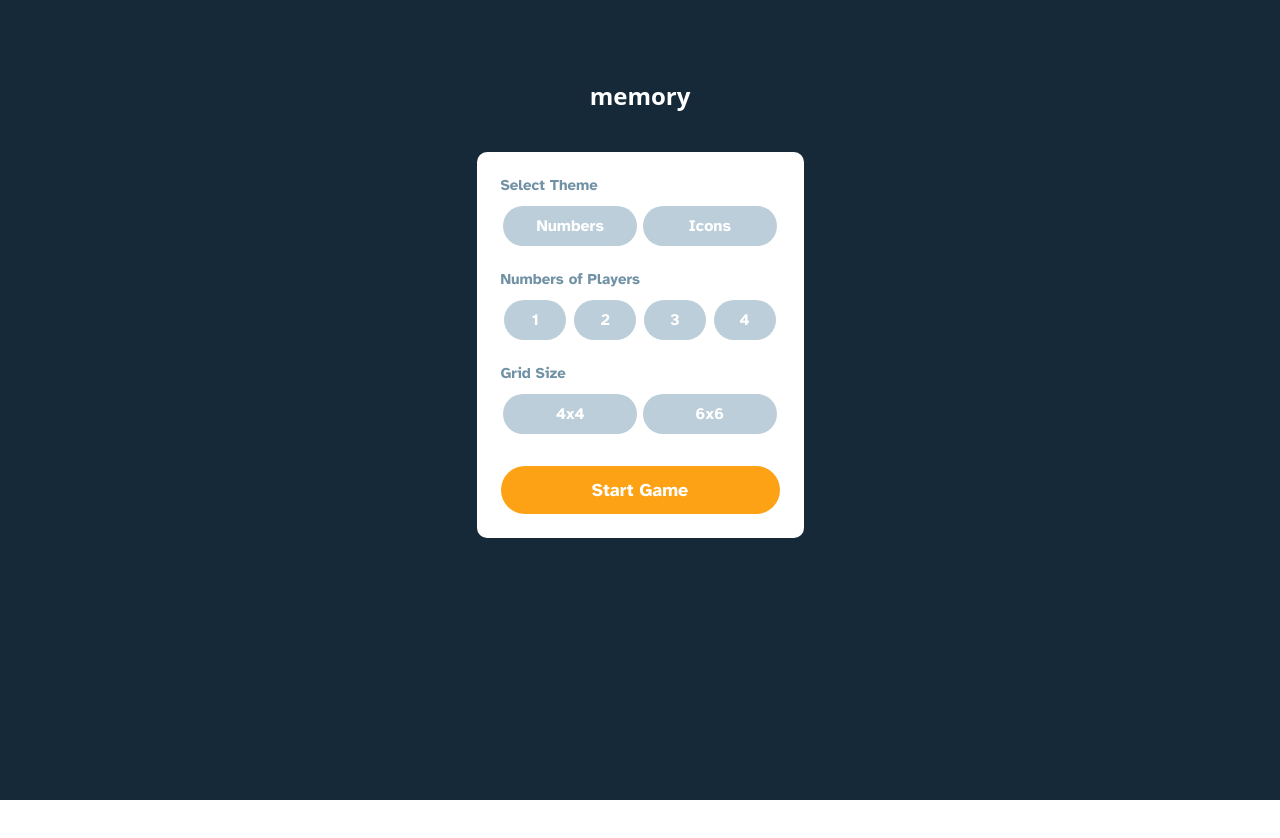
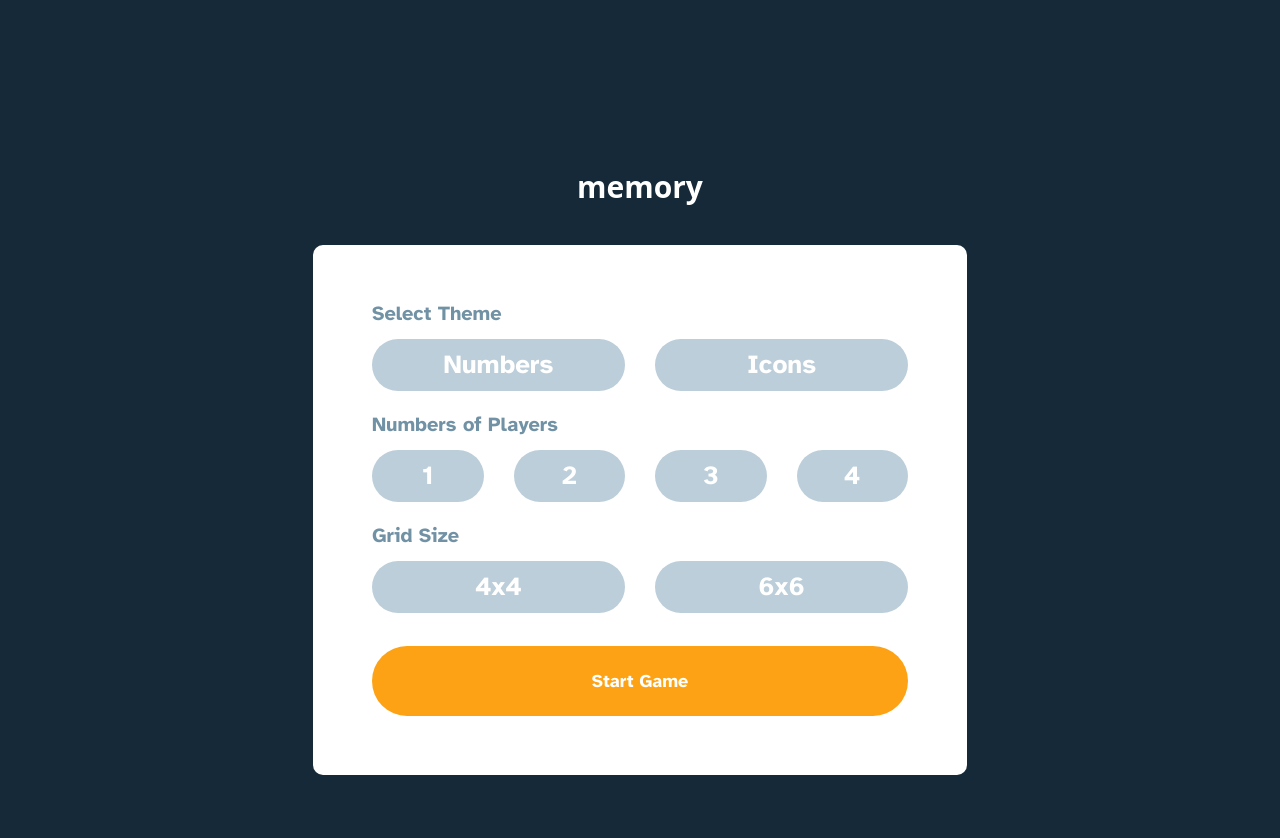
Before and after one commit to ZurabKobakhidze/memory-game, a React (Vite) app: page / in a window 1280 px wide. Shown: the top 838 px of the page. Before the commit the page ends 800 px from the top, so only its background shows below. Built offline with nearby package versions, Linux system fonts and the light colour scheme.

Commit message:
add setupPage responsive

```diff
--- a/src/components/GamePage.jsx
+++ b/src/components/GamePage.jsx
@@ -74,9 +74,8 @@ const iconsArray = [
 
 function GamePage() {
   const location = useLocation();
-  const { theme, gridSize } = location.state;
+  const {theme, gridSize } = location.state;
   const [players] = useState(location.state.players);
-
   const [flippedCount, setFlippedCount] = useState(0);
   const [flippedIndexes, setFlippedIndexes] = useState([]);
   const [currentPlayer, setCurrentPlayer] = useState(0);
--- a/src/components/SetupPage.jsx
+++ b/src/components/SetupPage.jsx
@@ -8,8 +8,6 @@ function SetupPage() {
   const [allSelected, setAllSelected] = useState(false);
 
   useEffect(() => {
-
-
     if (theme !== "" && players !== null && gridSize !== "") {
       setAllSelected(true);
     } else {
@@ -21,25 +19,27 @@ function SetupPage() {
     <>
       <div
         id="body_div"
-        className="bg-bodyColor min-h-screen flex flex-col items-center pt-20 pl-6 pr-6 box-border"
+        className="bg-bodyColor min-h-screen flex flex-col items-center pt-20 pl-6 pr-6 box-border tablet:pt-[169px] tablet:pl-[57px] tablet:pr-[57px] tablet:pb-[169px] desktop:pt-[154px]"
       >
-        <h1 className="font-bold text-2xl text-white">memory</h1>
+        <h1 className="font-bold text-2xl text-white tablet:text-3xl desktop:w-2xl">
+          memory
+        </h1>
         <div
           id="container"
-          className="bg-white rounded-[10px] w-[327px] p-[24px] mt-[40px] flex flex-col items-center gap-6"
+          className="bg-white rounded-[10px] w-[327px] p-[24px] mt-[40px] flex flex-col items-center gap-6 tablet:w-[654px] tablet:p-[59px] desktop:w-[654px]"
         >
           <div id="select_theme_div" className="w-full">
-            <h2 className="font-atkinson font-normal font-[700] text-[15px] leading-[19px] text-spanBlue">
+            <h2 className="font-atkinson font-normal font-[700] text-[15px] leading-[19px] text-spanBlue tablet:text-[20px]">
               Select Theme
             </h2>
             <div
               id="theme_buttons"
-              className="flex justify-around flex-wrap mt-[11px]"
+              className="flex justify-around  mt-[11px] tablet:gap-[30px] tablet:flex tablet:flex-row tablet:mt-[16px]"
             >
               <button
                 onClick={() => setTheme("Numbers")}
                 id="button_numbers"
-                className={`w-[134px] h-[40px] flex flex-row justify-center items-center rounded-[26px] font-atkinson font-normal font-[700] text-[16px] leading-[20px] text-logoColor ${
+                className={` hover:bg-hoverColor w-[134px] h-[40px] flex flex-row justify-center items-center rounded-[26px] font-atkinson font-normal font-[700] text-[16px] leading-[20px] text-logoColor tablet:w-full tablet:h-[52px] tablet:text-[26px] ${
                   theme === "Numbers" ? "bg-bodyColor" : "bg-selectBlue"
                 }`}
               >
@@ -48,7 +48,7 @@ function SetupPage() {
               <button
                 onClick={() => setTheme("Icons")}
                 id="button_icons"
-                className={`w-[134px] h-[40px] flex flex-row justify-center items-center rounded-[26px] font-atkinson font-normal font-[700] text-[16px] leading-[20px] text-logoColor ${
+                className={` hover:bg-hoverColor w-[134px] h-[40px] flex flex-row justify-center items-center rounded-[26px] font-atkinson font-normal font-[700] text-[16px] leading-[20px] text-logoColor tablet:w-full tablet:h-[52px] tablet:text-[26px] tablet:rounded-[26px] ${
                   theme === "Icons" ? "bg-bodyColor" : "bg-selectBlue"
                 }`}
               >
@@ -58,17 +58,17 @@ function SetupPage() {
           </div>
           <div id="player_numbers_div" className="w-full">
             <h2
-              className="font-atkinson font-normal font-[700] text-[15px] leading-[19px] text-spanBlue"
+              className="font-atkinson font-normal font-[700] text-[15px] leading-[19px] text-spanBlue tablet:text-[20px]"
               id=""
             >
               Numbers of Players
             </h2>
             <div
               id="numbers_buttons"
-              className="flex justify-around flex-wrap mt-[11px]"
+              className="flex justify-around  mt-[11px] tablet:gap-[30px] tablet:flex tablet:flex-row tablet:mt-[16px]"
             >
               <button
-                className={`w-[62px] h-[40px] flex flex-row justify-center items-center rounded-[26px] font-atkinson font-normal font-[700] text-[16px] leading-[20px] text-logoColor ${
+                className={` hover:bg-hoverColor w-[62px] h-[40px] flex flex-row justify-center items-center rounded-[26px] font-atkinson font-normal font-[700] text-[16px] leading-[20px] text-logoColor tablet:w-full tablet:h-[52px] tablet:text-[26px] tablet:rounded-[26px] ${
                   players === 1 ? "bg-bodyColor" : "bg-selectBlue"
                 }`}
                 onClick={() => setPlayers(1)}
@@ -76,7 +76,7 @@ function SetupPage() {
                 1
               </button>
               <button
-                className={`w-[62px] h-[40px] flex flex-row justify-center items-center rounded-[26px] font-atkinson font-normal font-[700] text-[16px] leading-[20px] text-logoColor ${
+                className={` hover:bg-hoverColor w-[62px] h-[40px] flex flex-row justify-center items-center rounded-[26px] font-atkinson font-normal font-[700] text-[16px] leading-[20px] text-logoColor tablet:w-full tablet:h-[52px] tablet:text-[26px] tablet:rounded-[26px] ${
                   players === 2 ? "bg-bodyColor" : "bg-selectBlue"
                 }`}
                 onClick={() => setPlayers(2)}
@@ -84,7 +84,7 @@ function SetupPage() {
                 2
               </button>
               <button
-                className={`w-[62px] h-[40px] flex flex-row justify-center items-center rounded-[26px] font-atkinson font-normal font-[700] text-[16px] leading-[20px] text-logoColor ${
+                className={` hover:bg-hoverColor w-[62px] h-[40px] flex flex-row justify-center items-center rounded-[26px] font-atkinson font-normal font-[700] text-[16px] leading-[20px] text-logoColor tablet:w-full tablet:h-[52px] tablet:text-[26px] tablet:rounded-[26px] ${
                   players === 3 ? "bg-bodyColor" : "bg-selectBlue"
                 }`}
                 onClick={() => setPlayers(3)}
@@ -92,7 +92,7 @@ function SetupPage() {
                 3
               </button>
               <button
-                className={`w-[62px] h-[40px] flex flex-row justify-center items-center rounded-[26px] font-atkinson font-normal font-[700] text-[16px] leading-[20px] text-logoColor ${
+                className={` hover:bg-hoverColor w-[62px] h-[40px] flex flex-row justify-center items-center rounded-[26px] font-atkinson font-normal font-[700] text-[16px] leading-[20px] text-logoColor tablet:w-full tablet:h-[52px] tablet:text-[26px] tablet:rounded-[26px] ${
                   players === 4 ? "bg-bodyColor" : "bg-selectBlue"
                 }`}
                 onClick={() => setPlayers(4)}
@@ -102,15 +102,15 @@ function SetupPage() {
             </div>
           </div>
           <div id="grid_size_div" className="w-full">
-            <h2 className="font-atkinson font-normal font-[700] text-[15px] leading-[19px] text-spanBlue">
+            <h2 className="font-atkinson font-normal font-[700] text-[15px] leading-[19px] text-spanBlue tablet:text-[20px]">
               Grid Size
             </h2>
             <div
               id="grid_buttons"
-              className="flex justify-around flex-wrap mt-[11px]"
+              className="flex justify-around  mt-[11px] tablet:gap-[30px] tablet:flex tablet:flex-row tablet:mt-[16px]"
             >
               <button
-                className={`w-[134px] h-[40px] flex flex-row justify-center items-center rounded-[26px] font-atkinson font-normal font-[700] text-[16px] leading-[20px] text-logoColor ${
+                className={` hover:bg-hoverColor w-[134px] h-[40px] flex flex-row justify-center items-center rounded-[26px] font-atkinson font-normal font-[700] text-[16px] leading-[20px] text-logoColor tablet:w-full tablet:h-[52px] tablet:text-[26px] tablet:rounded-[26px] ${
                   gridSize === "4x4" ? "bg-bodyColor" : "bg-selectBlue"
                 }`}
                 onClick={() => setGridSize("4x4")}
@@ -118,7 +118,7 @@ function SetupPage() {
                 4x4
               </button>
               <button
-                className={`w-[134px] h-[40px] flex flex-row justify-center items-center rounded-[26px] font-atkinson font-normal font-[700] text-[16px] leading-[20px] text-logoColor ${
+                className={` hover:bg-hoverColor w-[134px] h-[40px] flex flex-row justify-center items-center rounded-[26px] font-atkinson font-normal font-[700] text-[16px] leading-[20px] text-logoColor tablet:w-full tablet:h-[52px] tablet:text-[26px] tablet:rounded-[26px] ${
                   gridSize === "6x6" ? "bg-bodyColor" : "bg-selectBlue"
                 }`}
                 onClick={() => setGridSize("6x6")}
@@ -128,7 +128,7 @@ function SetupPage() {
             </div>
           </div>
           <Link
-            className="mt-[8px] w-[279px] h-[48px] bg-yellowButton flex flex-row justify-center items-center rounded-[26px] font-atkinson font-normal font-[700] text-[18px] leading-[22px] text-logoColor"
+            className=" hover:bg-hoverYellow mt-[8px] w-[279px] h-[48px] bg-yellowButton flex flex-row justify-center items-center rounded-[26px] font-atkinson font-normal font-[700] text-[18px] leading-[22px] text-logoColor tablet:w-full tablet:h-[70px] tablet:rounded-[35px] tablet:mt-[9px]"
             state={{ theme, players, gridSize }}
             to={allSelected ? { pathname: "/gamePage" } : undefined}
             onClick={(e) => {
--- a/tailwind.config.js
+++ b/tailwind.config.js
@@ -13,7 +13,12 @@ module.exports = {
         yellowButton: "#FDA214",
         playergray: "#DFE7EC",
         timerColor: "#304859",
-
+        hoverColor: "#6395B8",
+        hoverYellow: "#FFB84A",
+      },
+      screens: {
+        tablet: "768px",
+        desktop: "1440px",
       },
     },
   },
```
